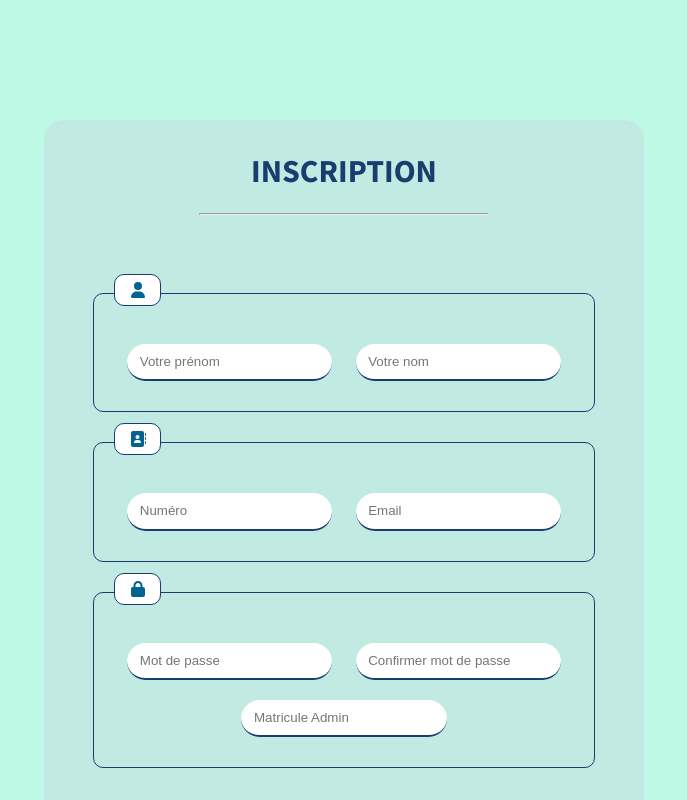
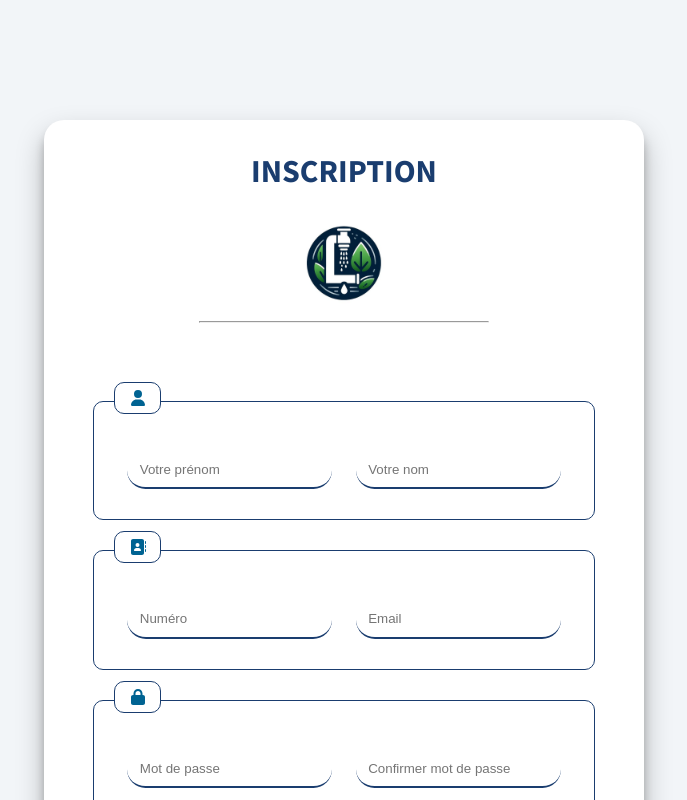
Before and after one commit to sambastraore/leak-detection, a React (Create React App) app: page /regis in a window 1280 px wide. Shown: the top 800 px of the page, without its empty margins (304-991 px from the left). Built offline with nearby package versions, Linux system fonts and the light colour scheme.

Commit message:
nom du user sur le sidebar

```diff
--- a/src/assets/style/style.css
+++ b/src/assets/style/style.css
@@ -1,9 +1,8 @@
-body{
-    background-color: rgb(189, 249, 229);
+body {
+  background-color: #f2f5f8;
 }
 
-.corps
-{
+.corps {
   width: 500px;
   height: 500px;
   margin: 0 auto;
@@ -14,23 +13,22 @@ body{
   /*background-image: url("../img/background.png");*/
   /* background-position: right;*/
   background-size: cover;
-
 }
 
-.formulaire
-{
+.formulaire {
   width: 500px;
   height: 500px;
   margin: 0 auto;
 
   align-items: center;
-    background-color:#c7c9da52;
+  background-color: white;
   border-radius: 20px;
-
+  /* #c7c9da52;  */
+  box-shadow: rgba(0, 0, 0, 0.25) 0px 14px 28px,
+    rgba(0, 0, 0, 0.22) 0px 10px 10px;
 }
 
-header
-{
+header {
   text-align: center;
 
   padding: 10px;
@@ -39,85 +37,67 @@ margin-bottom: 60px;
   text-align: center;
   color: #1a3d6f;
 }
-.the-hr
-{
+.the-hr {
   width: 50%;
   margin: 0 auto;
 }
 
-.input-1, .input-2
-{
+.input-1,
+.input-2 {
   text-align: center;
 
   margin: 20px;
 
   padding: 5px;
 
-
-
   /* position: relative; */
-
-
 }
 
-input
-{
+input {
   height: 30px;
   border-bottom: 1px solid #1a3d6f;
   appearance: none;
   border: none;
   outline: none;
-	border-bottom: .2em solid #1a3d6f;
+  border-bottom: 0.2em solid #1a3d6f;
   background: white;
   border-radius: 21px;
-	padding: .2em;
+  padding: 0.2em;
   text-indent: 10px;
   width: 200px;
   /*color: #E91E63; */
-
 }
-input:focus
-{
+input:focus {
   background: #c7c9da52;
 }
-.icon-email
-{
-    position : relative;
+.icon-email {
+  position: relative;
   right: 32px;
 }
 /* background: rgba(#E91E63, .2); background: #9b9ee852; */
 
-
-.buttonn
-{
-
+.buttonn {
   text-align: center;
   margin-top: 40px;
   margin-bottom: 50px;
-
 }
-.boutton
-{
+.boutton {
   padding: 10px;
-
 
   width: 250px;
   border: none;
   border-radius: 10px;
-    background-color: #1a3d6f ;
+  background-color: #1a3d6f;
   color: white;
   font-size: 20px;
 }
 
-.tail-formulaire
-{
+.tail-formulaire {
   text-align: center;
   margin-bottom: 20px;
 }
 
-.test
-{
-
+.test {
   width: 80%;
   margin: 0 auto;
   border: 1px solid #1a3d6f;
@@ -129,11 +109,10 @@ input:focus
   border-radius: 10px;
 }
 
-.test span
-{
+.test span {
   display: inline-block;
 
-    border: 1px solid #1a3d6f ;
+  border: 1px solid #1a3d6f;
   width: 35px;
   text-align: center;
   border-radius: 10px;
@@ -144,8 +123,7 @@ input:focus
   z-index: 2;
   background-color: white;
 }
-.test div
-{
+.test div {
   display: flex;
   justify-content: space-evenly;
   flex-wrap: wrap;
--- a/src/components/authentication/Login.js
+++ b/src/components/authentication/Login.js
@@ -4,11 +4,12 @@ import { faEnvelope } from "@fortawesome/free-solid-svg-icons";
 import { faLock } from "@fortawesome/free-solid-svg-icons";
 import Input from "../input/Input";
 import Bouton from "../Bouton/Bouton";
-import { auth } from "../../config";
+import { auth, db } from "../../config";
 import { signInWithEmailAndPassword } from "firebase/auth";
 import { Link, useNavigate } from "react-router-dom";
 import { useState } from "react";
 import logo from "./logo.jpg";
+import { collection, getDocs, query, where } from "firebase/firestore";
 
 const Login = () => {
   const [email, setEmail] = useState("");
@@ -28,12 +29,29 @@ const Login = () => {
     signInWithEmailAndPassword(auth, email, password)
       .then((userInformations) => {
         console.log(userInformations);
+        // now we get the name of the user
+        getUser(db, email);
         navigate("/dashboard");
       })
       .catch((error) => {
         console.log(error);
       });
   };
+
+  async function getUser(db, email) {
+    const q = query(collection(db, "users"), where("email", "==", email));
+    const querySnapshot = await getDocs(q);
+    //return querySnapshot;
+    querySnapshot.forEach((doc) => {
+      // doc.data() is never undefined for query doc snapshots
+      console.log(doc.id, " => ", doc.data());
+      // prenom = doc.data().prenom;
+      // console.log(doc.data().prenom);
+      // return doc.data().prenom;
+
+      localStorage.setItem("prenom", doc.data().prenom);
+    });
+  }
 
   return (
     <div>
@@ -68,7 +86,7 @@ const Login = () => {
               event={emailChange}
               value={email}
             />
-            <p>{email}</p>
+
             <Input
               type={"password"}
               className={"input-1"}
@@ -80,7 +98,7 @@ const Login = () => {
               event={passwordChange}
               value={password}
             />
-            <p>{password}</p>
+
             <div className="buttonn">
               <Bouton class={"boutton"} texte={"Se Connecter"} />
             </div>
--- a/src/components/authentication/Regis.js
+++ b/src/components/authentication/Regis.js
@@ -9,6 +9,7 @@ import { useState } from "react";
 import { auth, db, matricule } from "../../config";
 import { Link, useNavigate } from "react-router-dom";
 import { collection, addDoc } from "firebase/firestore";
+import logo from "./logo.jpg";
 
 const Regis = () => {
   const [email, setEmail] = useState("");
@@ -25,15 +26,15 @@ const Regis = () => {
     // first we check if matricule user is equal to matricule
     if (matriculeUser !== matricule) return;
     createUserWithEmailAndPassword(auth, email, password)
-      .then( async (userInformations) => {
+      .then(async (userInformations) => {
         // when it'ss succes, we commit change  in the database firestore
 
-          const docRef  = await addDoc(collection(db, "users"), {
+        const docRef = await addDoc(collection(db, "users"), {
           prenom: firstName,
           nom: lastName,
           numero: numero,
           email: email,
-          });
+        });
 
         console.log(userInformations);
         navigate("/login");
@@ -77,10 +78,16 @@ const Regis = () => {
         >
           <header>
             <h1>INSCRIPTION</h1>
+            <div className="the-hr" style={{ width: "100px", height: "100px" }}>
+              <img
+                src={logo}
+                alt="logo image"
+                style={{ width: "100%", height: "100%" }}
+              />
+            </div>
             <div className="the-hr">
               <hr />
             </div>
-
           </header>
 
           <div className="body-formulaire">
--- a/src/scenes/global/Sidebar.jsx
+++ b/src/scenes/global/Sidebar.jsx
@@ -5,9 +5,7 @@ import { Link } from "react-router-dom";
 import "react-pro-sidebar/dist/css/styles.css";
 import { tokens } from "../../theme";
 import HomeOutlinedIcon from "@mui/icons-material/HomeOutlined";
-import PeopleOutlinedIcon from "@mui/icons-material/PeopleOutlined";
 import ContactsOutlinedIcon from "@mui/icons-material/ContactsOutlined";
-import ReceiptOutlinedIcon from "@mui/icons-material/ReceiptOutlined";
 import PersonOutlinedIcon from "@mui/icons-material/PersonOutlined";
 import HelpOutlineOutlinedIcon from "@mui/icons-material/HelpOutlineOutlined";
 import BarChartOutlinedIcon from "@mui/icons-material/BarChartOutlined";
@@ -33,8 +31,45 @@ const Item = ({ title, to, icon, selected, setSelected }) => {
     </MenuItem>
   );
 };
+// get all users
+
+// async function getCities(db) {
+//   const userCollection = collection(db, "users");
+//   const userDoc = await getDocs(userCollection);
+//   const userList = userDoc.docs.map((doc) => doc.data());
+//   return userList;
+// }
+//const users = getCities(db);
+// get specified users
+
+// async function getUser(db, email) {
+//   const q = query(collection(db, "users"), where("email", "==", email));
+//   const querySnapshot = await getDocs(q);
+//   //return querySnapshot;
+//   querySnapshot.forEach((doc) => {
+//     // doc.data() is never undefined for query doc snapshots
+//     console.log(doc.id, " => ", doc.data());
+//     // prenom = doc.data().prenom;
+//     console.log(doc.data().prenom);
+//     // return doc.data().prenom;
+
+//     localStorage.setItem("prenom", doc.data().prenom);
+//   });
+// }
+
+// getUser(db, "saliou221@gmail.com");
+
+// user.forEach((doc) => {
+//   // doc.data() is never undefined for query doc snapshots
+//   console.log(doc.data());
+// });
 
 const Sidebar = () => {
+  // const prenom = getUser(db, "saliou221@gmail.com");
+  // useEffect(() => {
+  //   localStorage.setItem("prenom", prenom);
+  //   console.log(prenom);
+  // });
   const theme = useTheme();
   const colors = tokens(theme.palette.mode);
   const [isCollapsed, setIsCollapsed] = useState(false);
@@ -106,10 +141,10 @@ const Sidebar = () => {
                   fontWeight="bold"
                   sx={{ m: "10px 0 0 0" }}
                 >
-                  Ed Roh
+                  {localStorage.getItem("prenom")}
                 </Typography>
                 <Typography variant="h5" color={colors.greenAccent[500]}>
-                  VP Fancy Admin
+                  Admin
                 </Typography>
               </Box>
             </Box>
```
Also changed, not shown: 2 other files (tests, documents, lock files or other folders). Lines whose indentation alone changed are shown as unchanged.
